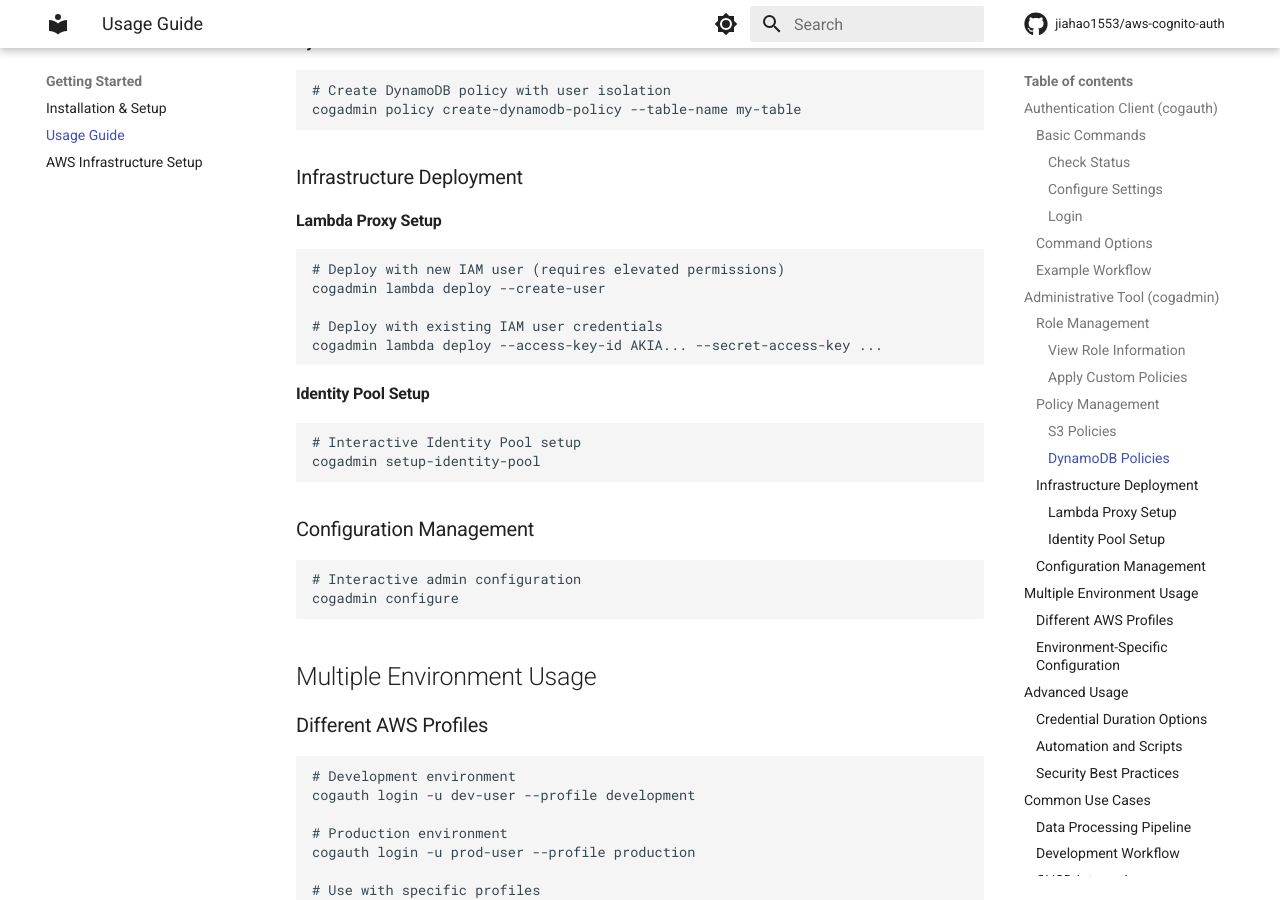
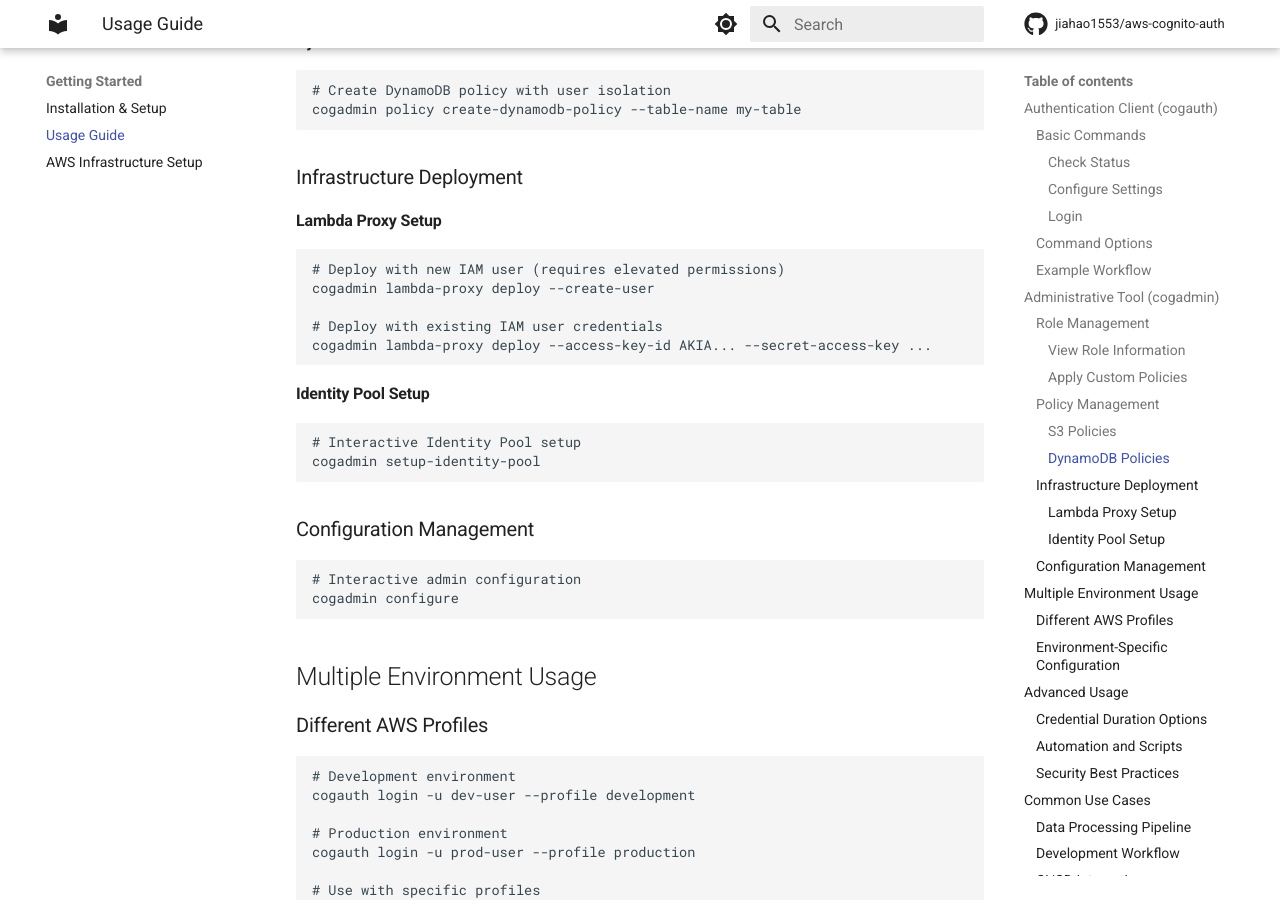
Before and after one commit to jiahao1553/aws-cognito-auth, an MkDocs documentation site: the page built from docs/usage.md, in a window 1280 px wide and 900 px high, scrolled down 2420 px. Built offline with MkDocs 1.6.1 and Material for MkDocs 9.7.7, drawn with Linux system fonts in a browser that asks for light colours; comment, search, counter and statistics services are not loaded; some of the changed text lies outside the part shown.

Commit message:
fix: resolve unit tests issues and update CLI commands from `cogadmin lambda-cmd` to `cogadmin lambda-proxy` for deploying Lambda credential proxy
- Changed all instances of `cogadmin lambda deploy` to `cogadmin lambda-proxy deploy` in documentation and code.
- Updated error messages and examples to reflect the new command structure.
- Ensured consistency across README, administration, and troubleshooting documentation.

````diff
--- a/docs/usage.md
+++ b/docs/usage.md
@@ -107,10 +107,10 @@ cogadmin policy create-dynamodb-policy --table-name my-table
 #### Lambda Proxy Setup
 ```bash
 # Deploy with new IAM user (requires elevated permissions)
-cogadmin lambda deploy --create-user
+cogadmin lambda-proxy deploy --create-user
 
 # Deploy with existing IAM user credentials
-cogadmin lambda deploy --access-key-id AKIA... --secret-access-key ...
+cogadmin lambda-proxy deploy --access-key-id AKIA... --secret-access-key ...
 ```
 
 #### Identity Pool Setup
@@ -241,5 +241,5 @@ cogadmin --help
 # Get help for specific subcommands
 cogadmin role --help
 cogadmin policy --help
-cogadmin lambda --help
+cogadmin lambda-proxy --help
 ```
````
Also changed, not shown: README.md (+7 -7 lines), docs/administration.md (+2 -2 lines), docs/aws-setup.md (+2 -2 lines), docs/index.md (+1 -1 lines), docs/troubleshooting.md (+3 -3 lines), 6 other files.
